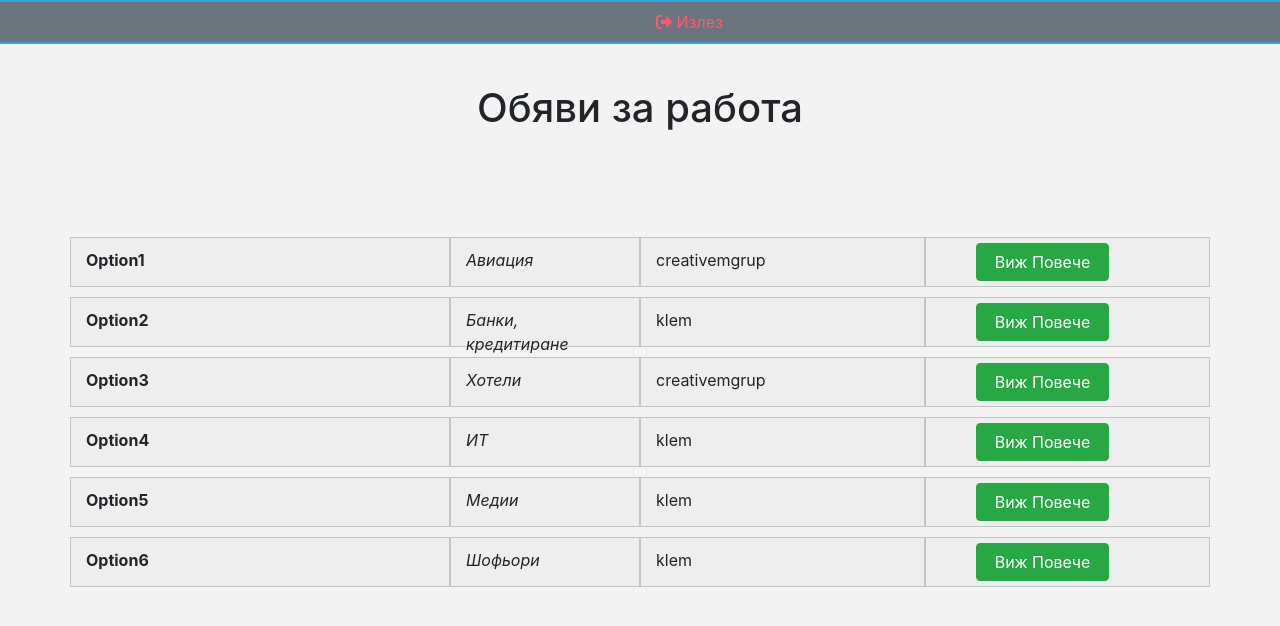
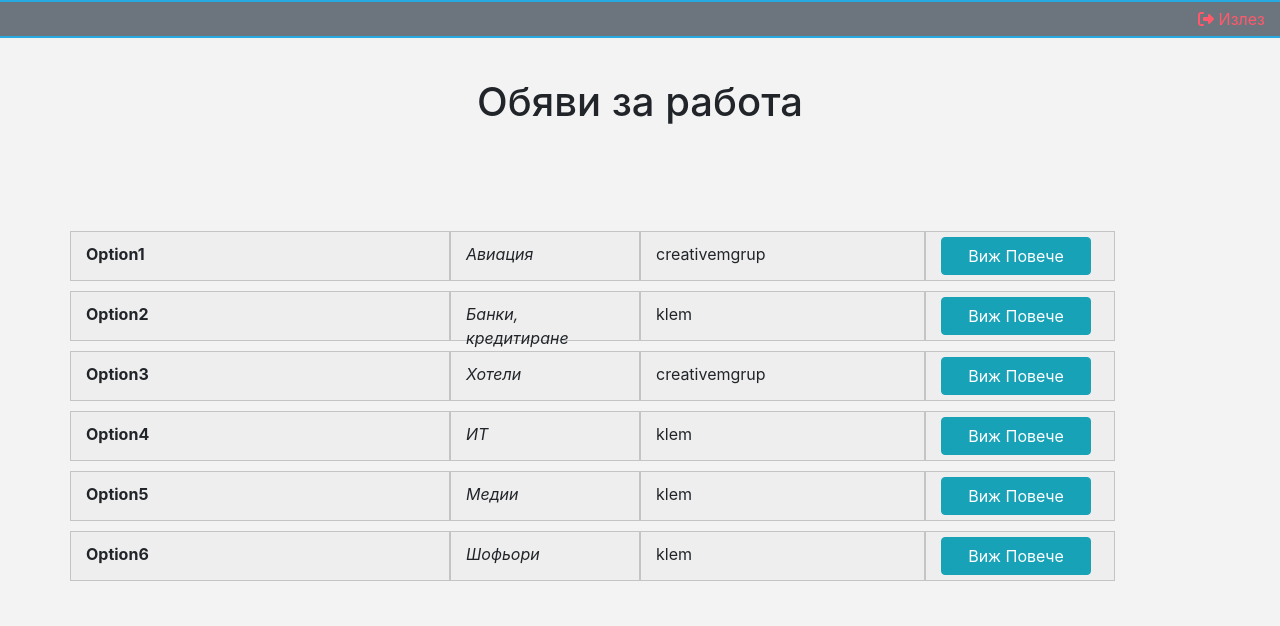
Before and after one commit to Borislav-Vezirov/Recruitment-agency-php-project, a PHP site: page /dashboard.php in a window 1280 px wide. Shown: the top 626 px of the page. Run offline with PHP 8.4, Linux system fonts and the light colour scheme; data comes from the database, SQL or seed files in the repository; some libraries are stand-ins or nearby versions.

Commit message:
Add files via upload

```diff
--- a/netit-backend-hr/dashboard.php
+++ b/netit-backend-hr/dashboard.php
@@ -14,11 +14,8 @@ include 'autoload.php';
 <body>
 <header>
     <div style="height: 2px; background: #27aae1;"></div>
-    <nav class="navbar navbar-expand-lg bg-secondary" style="margin: 0;">
-    <div class="container" style="margin: 0;">
-        <div class="row">
-            <ul class="navbar-nav">
-                <li class="nav-item">
+            <ul class="nav justify-content-start bg-secondary">
+                <li class="nav-item leftNavItems">
                     <?php
 
                           if(\user\User::displayName()) {
@@ -36,13 +33,8 @@ include 'autoload.php';
                             echo '<li class="nav-item"><a class="newJobPost" href="admin_jobs.php">Публикувайте нова обява</a></li>';
                         }
                     ?>
+                <li class="nav-item ml-auto rightNavItem"><a class="logout" href="logout.php"><i class="fas fa-sign-out-alt"></i> Излез</a></li>
             </ul>
-            <ul class="navbar-nav second">
-                <li class="nav-item"><a class="logout" href="logout.php"><i class="fas fa-sign-out-alt"></i> Излез</a></li>
-            </ul>
-        </div>
-    </div>
-    </nav>
     <div style="height: 2px; background: #27aae1;"></div>
 </header>
 <main>
@@ -50,6 +42,7 @@ include 'autoload.php';
     <div id="container" class="container container-jp">
         <!--content elements-->
     </div>
+    <div id="fullView"></div>
 </main>
 <script src="https://kit.fontawesome.com/94e12cd6b3.js" crossorigin="anonymous"></script>
 <script src="scripts/jquery.js"></script>
--- a/netit-backend-hr/db/Database.php
+++ b/netit-backend-hr/db/Database.php
@@ -75,5 +75,9 @@ class Database {
         return $this->dbConnection->insert_id;
     }
 
+    public function affectedRows() {
+        return $this->dbConnection->affected_rows;
+    }
+
 
 }
--- a/netit-backend-hr/scripts/index.js
+++ b/netit-backend-hr/scripts/index.js
@@ -1,16 +1,18 @@
-var container = document.getElementById("container");
+var container          = document.getElementById("container");
 var jobCollection      = [];
-var objectCollection    = { jobCollection : [] };
+var objectCollection   = { jobCollection : [] };
+var fullView           = document.getElementById('fullView');
 
-Ajax.getJSON("http://localhost/netit-backend-hr/routes.php?request=data", function(data) {
+Ajax.getJSON("http://localhost/netit-backend-hr/routes.php?request=posts", function(data) {
 
     for(var i = 0; i < data.length; i++) {
 
+        var element =   data[i];
         var template = `<div class='row'>
-                        <div class='col-sm-4 jp'> <b>${data[i].title}</b></div>
-                        <div class='col-sm-2 jp'> <i>${data[i].category}</i></div>
-                        <div class='col-sm-3 jp'> ${data[i].company}</div>
-                        <div class='col-sm-3 jp'> <button class='btn btn-success'>Виж Повече</button></div>
+                        <div class='col-sm-4 jp'> <b>${element.title}</b></div>
+                        <div class='col-sm-2 jp'> <i>${element.category}</i></div>
+                        <div class='col-sm-3 jp'> ${element.company}</div>
+                        <div class='col-sm-2 jp'> <button class='btn btn-info ml-auto'onclick="extended(${element.id});">Виж Повече</button></div>
                         </div>`;
 
         jobCollection.push(template);
@@ -23,3 +25,9 @@ Ajax.getJSON("http://localhost/netit-backend-hr/routes.php?request=data", functi
     console.log("GET error")
     console.log(error);
 });
+
+ var extended = function(elementId) {
+    Ajax.getJSON("http://localhost/netit-backend-hr/routes.php?request=index&${elementId}", function(element) {
+        fullView.innerHTML = element[0].content;
+    });
+}
--- a/netit-backend-hr/style/style.css
+++ b/netit-backend-hr/style/style.css
@@ -1,36 +1,48 @@
 * {
-    margin: 0;
+    margin:  0;
     padding: 0;
 }
 body {
-    background-color: #f3f3f3;
-    box-sizing: border-box;
+    background-color : #f3f3f3;
+    box-sizing       : border-box;
 }
 h1 {
-    margin: 40px;
-    text-align: center;
+    margin     : 40px;
+    text-align : center;
 }
 h2 {
     text-align: center;
 }
 h4 {
-    text-align: center;
-    margin-bottom: 20px;
+    text-align    : center;
+    margin-bottom : 20px;
 }
 h5 {
-    margin-bottom: 25px;
+    margin-bottom : 25px;
+    margin-left   : 10px;
+}
+h6 {
+    display : inline-block;
+    margin  : 0 15px;
+}
+.justify-content-start {
+    padding: 5px;
+}
+.leftNavItems {
     margin-left: 10px;
 }
-h6 {
-    display: inline-block;
-    margin: 0 15px;
+.rightNavItem {
+    margin-right: 10px;
 }
+/*.justify-content-end {*/
+/*    padding-: 10px;*/
+/*}*/
 /*.first {*/
 /*    margin-left: -60px;*/
 /*}*/
-.second {
-    margin-left: 640px;
-}
+/*.second {*/
+/*    margin-left: 640px;*/
+/*}*/
 /*.header {*/
 /*    width: 100%;*/
 /*    height: 30px;*/
@@ -46,18 +58,18 @@ h6 {
 /*    display: inline-block;*/
 /*}*/
 header ul li a {
-    margin-right: 20px;
-    color: #212529;
-    margin-top: 3px;
+    /*margin-right : 20px;*/
+    color        : #17b9cf;
+    /*margin-top  : 3px;*/
 }
 a:hover {
     text-decoration: none;
 }
 button {
-    margin-top: 15px;
-    display: inline-block;
-    margin-right: 20px;
-    width: 250px;
+    margin-top   : 15px;
+    display      : inline-block;
+    margin-right : 20px;
+    width        : 250px;
 }
 /*.container {*/
 /*    display: grid;*/
@@ -66,31 +78,31 @@ button {
 /*    border-radius: 4px;*/
 /*}*/
 .container-index {
-    display: grid;
-    grid-template-columns: auto auto;
-    align-content: space-evenly;
-    width: 70%;
-    margin-left: auto;
-    margin-right: auto;
+    display               : grid;
+    grid-template-columns : auto auto;
+    align-content         : space-evenly;
+    width                 : 70%;
+    margin-left           : auto;
+    margin-right          : auto;
 }
 .registration {
-    margin-right: 10px;
-    background-color: #dedede;
-    padding: 15px;
-    height: 55vh;
-    align-items: center;
-    border-radius: 4px;
+    margin-right     : 10px;
+    background-color : #dedede;
+    padding          : 15px;
+    height           : 55vh;
+    align-items      : center;
+    border-radius    : 4px;
 }
 .korp {
     background-color: #dedede;
-    padding: 15px;
-    height: 72vh;
-    border-radius: 4px;
+    padding       : 15px;
+    height        : 72vh;
+    border-radius : 4px;
 }
 .ind {
-    background-color: #dedede;
-    padding: 15px;
-    border-radius: 4px;
+    background-color : #dedede;
+    padding          : 15px;
+    border-radius    : 4px;
 }
 input {
     margin-top: 15px;
@@ -110,10 +122,14 @@ input {
 .btn-aj {
     margin-left: 15px;
 }
+.btn-info {
+    width      : 150px;
+    margin-top : -5px;
+}
 .btn-aj:hover {
-    color: #27aae1;
-    text-decoration: none;
-    opacity: 0.6;
+    color           : #27aae1;
+    text-decoration : none;
+    opacity         : 0.6;
 }
 
 hr {
@@ -121,36 +137,36 @@ hr {
 }
 .login {
     background-color: #dedede;
-    display: grid;
-    grid-template-columns: auto;
-    width: 40%;
-    border-radius: 4px;
+    display               : grid;
+    grid-template-columns : auto;
+    width                 : 40%;
+    border-radius         : 4px;
 }
 .h1-login {
     margin-top: 100px;
 }
 .error {
-    background-color: #fab0a0;
-    color: #762e24;
-    padding: 5px;
+    background-color : #fab0a0;
+    color            : #762e24;
+    padding          : 5px;
 }
 .success {
-    background-color: #44ff7c;
-    color: #010101;
-    padding: 5px;
+    background-color : #44ff7c;
+    color            : #010101;
+    padding          : 5px;
 }
 .newJobPost {
     text-decoration: none;
-    margin-left: 15px;
+    margin-left    : 15px;
 }
 .newJobPost:hover {
-    color: #27aae1;
-    text-decoration: none;
-    opacity: 0.6;
+    color           : #27aae1;
+    text-decoration : none;
+    opacity         : 0.6;
 }
-/*.displayName{*/
-/*    color: #010101;*/
-/*}*/
+.displayName{
+    color: #17B9CF;
+}
 .logout {
     color: #ff596b;
 }
@@ -159,18 +175,18 @@ hr {
     margin-top: 100px;
 }
 .jp  {
-    width: 100%;
-    height: 50px;
-    background-color: #eeeeee;
-    border: 1px solid #c4c4c4;
-    margin: 5px 0;
-    text-align: left;
-    padding-top: 10px;
+    width            : 100%;
+    height           : 50px;
+    background-color : #eeeeee;
+    border           : 1px solid #c4c4c4;
+    margin           : 5px 0;
+    text-align       : left;
+    padding-top      : 10px;
 }
 .btn-success {
-    margin-top: -5px;
-    width: 133px;
-    margin-left: 35px;
+    margin-top  : -5px;
+    width       : 133px;
+    margin-left : 35px;
 }
 /*-----------------------job_post_extended-----------*/
 .applay {
```
Also changed, not shown: netit-backend-hr/admin_jobs.php (+3 -11 lines), netit-backend-hr/job_post_extended.php (+15 -15 lines).
